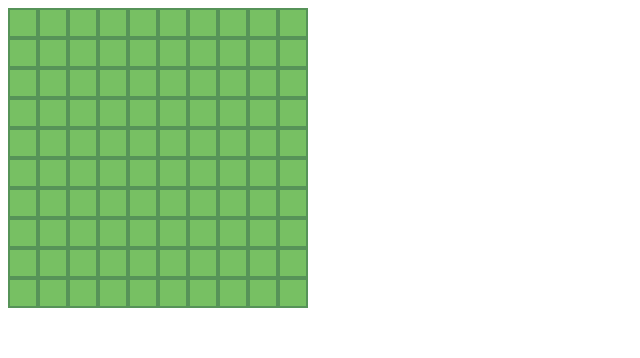
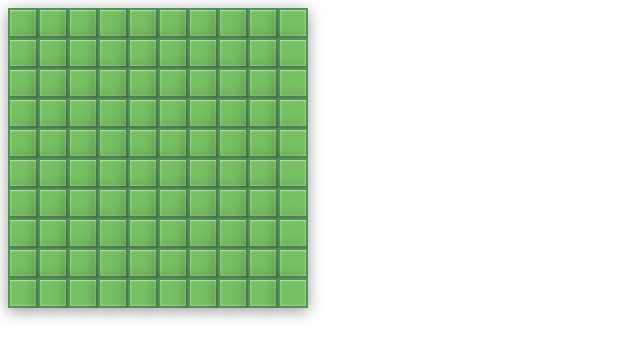
Before and after one commit to andersonmadeira/bombsweeper, a React (Create React App) app: page / in a window 1280 px wide. Shown: the top 358 px of the page, without its empty margins (0-640 px from the left). Built offline with nearby package versions, Linux system fonts and the light colour scheme.

Commit message:
feat: style improvements and revealing empty tiles
- Revealing all empty neighbors for a specific tile if it is empty
- Give some 3d look n feel for the tiles and other style improvements

```diff
--- a/src/App.tsx
+++ b/src/App.tsx
@@ -1,5 +1,5 @@
 import React from 'react'
-import { Grid } from './components/Grid'
+import { Grid } from './components'
 
 export const App: React.FC = () => {
   return <Grid lines={10} columns={10} mines={20} />
--- a/src/components/Grid.tsx
+++ b/src/components/Grid.tsx
@@ -3,6 +3,7 @@ import styled from '@emotion/styled'
 
 import { Tile } from './Tile'
 import { GameStatus } from './types'
+import { buildMineField, getTileCode, getTilesAround } from './utils'
 
 const StyledGrid = styled.div<{ columns: number }>`
   display: grid;
@@ -52,44 +53,55 @@ export interface GridProps {
   mines: number
 }
 
-const probability = (n: number): boolean => !!n && Math.random() <= n
+export const Grid: React.FC<GridProps> = ({ lines, columns, mines }) => {
+  const [gameStatus, setGameStatus] = React.useState<GameStatus>('in_progress')
+  const [minefield, setMinefield] = React.useState<Record<string, number>>({})
+  const [revealedTiles, setRevealedTiles] = React.useState<Record<string, boolean>>({})
 
-const buildMineField = (lines: number, columns: number, mines: number): Record<string, boolean> => {
-  const field: Record<string, boolean> = {}
-  let minesLeft = mines
+  const handleRevealTile = React.useCallback(
+    (line: number, column: number) => {
+      const tileCode = getTileCode(line, column)
+      const newRevealedTiles: Record<string, boolean> = {}
+      const toBeRevealed = [{ line, column }]
 
-  for (let l = 0; l < lines; l++) {
-    for (let c = 0; c < columns; c++) {
-      const tileCode = `${l}-${c}`
-      const hasMine = probability(0.15)
-
-      field[tileCode] = hasMine
-
-      if (hasMine) {
-        minesLeft -= 1
+      if (minefield[tileCode] === -1) {
+        setGameStatus('lost')
       }
 
-      if (minesLeft === 0) {
-        return field
+      while (toBeRevealed.length > 0) {
+        const next = toBeRevealed.pop()
+
+        if (next) {
+          const tileCode = getTileCode(next.line, next.column)
+
+          newRevealedTiles[tileCode] = true
+
+          if (minefield[tileCode] > 0) {
+            continue
+          }
+
+          getTilesAround(next.line, next.column, lines, columns).forEach(pos => {
+            const code = getTileCode(pos.l, pos.c)
+
+            if (!revealedTiles[code] && !newRevealedTiles[code]) {
+              toBeRevealed.push({ line: pos.l, column: pos.c })
+            }
+          })
+        }
       }
-    }
-  }
 
-  return field
-}
-
-export const Grid: React.FC<GridProps> = ({ lines, columns, mines }) => {
-  const [gameStatus, setGameStatus] = React.useState<GameStatus>('in_progress')
-  const [minefield, setMinefield] = React.useState<Record<string, boolean>>({})
+      setRevealedTiles(revealed => ({ ...revealed, ...newRevealedTiles }))
+    },
+    [lines, columns, minefield, revealedTiles],
+  )
 
   React.useEffect(() => {
     if (gameStatus === 'in_progress') {
       const field = buildMineField(lines, columns, mines)
       setMinefield(field)
+      setRevealedTiles({})
     }
   }, [lines, columns, mines, gameStatus])
-
-  const onGameOver = React.useCallback(() => setGameStatus('lost'), [])
 
   return (
     <GameContainer lines={lines} columns={columns}>
@@ -97,22 +109,23 @@ export const Grid: React.FC<GridProps> = ({ lines, columns, mines }) => {
         {[...new Array(lines * columns)].map((_, i) => {
           const line = Math.floor(i / lines)
           const column = i % columns
-          const tileCode = `${line}-${column}`
+          const tileCode = getTileCode(line, column)
+
           return (
             <Tile
               key={tileCode}
-              field={minefield}
               line={line}
               column={column}
-              onGameOver={onGameOver}
-              gameStatus={gameStatus}
+              value={minefield[tileCode]}
+              handleReveal={handleRevealTile}
+              isRevealed={revealedTiles[tileCode] || gameStatus !== 'in_progress'}
             />
           )
         })}
       </StyledGrid>
       {gameStatus !== 'in_progress' && (
         <EndGameInfo>
-          <EndGameEmoji>☠️</EndGameEmoji>
+          <EndGameEmoji>{gameStatus === 'lost' ? '☠️' : '😎'}</EndGameEmoji>
           <RestartButton gameStatus={gameStatus} onClick={() => setGameStatus('in_progress')}>
             Restart
           </RestartButton>
@@ -121,7 +134,3 @@ export const Grid: React.FC<GridProps> = ({ lines, columns, mines }) => {
     </GameContainer>
   )
 }
-
-// bomb => 💣
-// win => 😎
-// loose => ☠️
--- a/src/components/Tile.tsx
+++ b/src/components/Tile.tsx
@@ -1,9 +1,10 @@
 import React from 'react'
 import styled from '@emotion/styled'
 
-import { GameStatus } from './types'
+import { TileType } from './types'
+import { getTileType } from './utils'
 
-const StyledTile = styled.div<{ isRevealed: boolean; hasMine: boolean }>`
+const StyledTile = styled.span<{ isRevealed: boolean; type: TileType }>`
   cursor: pointer;
   user-select: none;
   display: flex;
@@ -11,81 +12,49 @@ const StyledTile = styled.div<{ isRevealed: boolean; hasMine: boolean }>`
   align-items: center;
   width: 26px;
   height: 26px;
-  // temporary, just for debugging purposes
-  background: ${({ isRevealed, hasMine }) => (hasMine && isRevealed ? 'tomato' : '#77C063')};
-  border: 2px solid #569358;
+  background: ${({ isRevealed, type }) =>
+    !isRevealed || type === 'number' ? '#77C063' : type === 'bomb' ? 'tomato' : '#8F6F4F'};
+  border: 2px solid
+    ${({ isRevealed, type }) =>
+      !isRevealed || type === 'number' ? '#569358' : type === 'bomb' ? 'tomato' : '#6C4D36'};
+
+  box-shadow: ${({ isRevealed, type }) =>
+    isRevealed && type === 'empty'
+      ? 'inset 2px 2px 8px #4f372e'
+      : '0px 3px 15px rgba(0, 0, 0, 0.4), inset 0px 1px 0px rgba(255, 255, 255, 0.3), inset 0px 0px 3px rgba(255, 255, 255, 0.5)'};
 
   transition: all 500ms ease-in-out;
 `
 
-const LabelNumber = styled.span`
+const TileLabel = styled.span<{ isRevealed: boolean }>`
   color: #345835;
   font-weight: 700;
   font-size: 18px;
-`
-
-const LabelMine = styled.span`
-  font-size: 15px;
+  visibility: ${({ isRevealed }) => (isRevealed ? 'visible' : 'hidden')};
+  opacity: ${({ isRevealed }) => (isRevealed ? 1 : 0)};
 `
 
 export interface TileProps {
   line: number
   column: number
-  field: Record<string, boolean>
-  onGameOver: () => void
-  gameStatus: GameStatus
+  value: number
+  handleReveal: (line: number, column: number) => void
+  isRevealed: boolean
 }
 
-const searchMines = (line: number, column: number, field: Record<string, boolean>): number => {
-  let count = 0
-
-  if (field[`${line}-${column}`]) {
-    return -1
-  }
-
-  for (let l = line - 1; l <= line + 1; l++) {
-    for (let c = column - 1; c <= column + 1; c++) {
-      if (field[`${l}-${c}`] && (l !== line || c !== column)) {
-        count += 1
-      }
-    }
-  }
-
-  return count
-}
-
-export const Tile: React.FC<TileProps> = ({ line, column, field, onGameOver, gameStatus }) => {
-  const [label, setLabel] = React.useState<JSX.Element>()
-
-  const code = `${line}-${column}`
-
-  const handleClickTile = React.useCallback(() => {
-    const mineCount = searchMines(line, column, field)
-    const tileLabel =
-      mineCount === -1 ? <LabelMine>💣</LabelMine> : <LabelNumber>{mineCount}</LabelNumber>
-
-    if (mineCount === -1) {
-      onGameOver()
-    }
-
-    setLabel(tileLabel)
-  }, [column, line, field, onGameOver])
-
-  React.useEffect(() => {
-    if (gameStatus === 'in_progress') {
-      setLabel(undefined)
-    } else {
-      handleClickTile()
-    }
-  }, [gameStatus, handleClickTile])
+export const Tile: React.FC<TileProps> = ({ line, column, value, handleReveal, isRevealed }) => {
+  const type = getTileType(value)
 
   return (
     <StyledTile
-      hasMine={field[code]}
-      isRevealed={gameStatus !== 'in_progress'}
-      onClick={() => gameStatus === 'in_progress' && handleClickTile()}
+      type={type}
+      isRevealed={isRevealed}
+      onClick={() => handleReveal(line, column)}
+      aria-role="button"
     >
-      {label}
+      <TileLabel isRevealed={isRevealed}>
+        {type === 'bomb' ? '💣' : type === 'number' ? value : ''}
+      </TileLabel>
     </StyledTile>
   )
 }
--- /dev/null
+++ b/src/components/index.ts
@@ -0,0 +1,3 @@
+export * from './Tile'
+export * from './Grid'
+export * from './types'
--- a/src/components/types.ts
+++ b/src/components/types.ts
@@ -1 +1,3 @@
+export type TileType = 'number' | 'empty' | 'bomb' | undefined
+
 export type GameStatus = 'in_progress' | 'lost' | 'won'
--- /dev/null
+++ b/src/components/utils.ts
@@ -0,0 +1,77 @@
+import { TileType } from './types'
+
+export const getTileType = (value: number): TileType =>
+  value === -1 ? 'bomb' : value > 0 ? 'number' : 'empty'
+
+export const getTileCode = (line: number, column: number): string => `${line}-${column}`
+
+export const probability = (n: number): boolean => !!n && Math.random() <= n
+
+export const buildMineField = (
+  lines: number,
+  columns: number,
+  mines: number,
+): Record<string, number> => {
+  const field: Record<string, number> = {}
+  let minesLeft = mines
+
+  for (let l = 0; l < lines; l++) {
+    for (let c = 0; c < columns; c++) {
+      const tileCode = getTileCode(l, c)
+
+      field[tileCode] = 0
+
+      if (minesLeft > 0 && probability(0.15)) {
+        field[tileCode] = -1
+        minesLeft -= 1
+      }
+    }
+  }
+
+  for (let l = 0; l < lines; l++) {
+    for (let c = 0; c < columns; c++) {
+      const tileCode = getTileCode(l, c)
+
+      if (field[tileCode] === -1) {
+        continue
+      }
+
+      field[tileCode] = countMinesAround(l, c, lines, columns, field)
+    }
+  }
+
+  return field
+}
+
+export const countMinesAround = (
+  line: number,
+  column: number,
+  lines: number,
+  columns: number,
+  field: Record<string, number>,
+): number =>
+  getTilesAround(line, column, lines, columns).reduce(
+    (sum, pos) => (field[getTileCode(pos.l, pos.c)] === -1 ? sum + 1 : sum),
+    0,
+  )
+
+export const getTilesAround = (
+  line: number,
+  column: number,
+  lines: number,
+  columns: number,
+): { l: number; c: number }[] => {
+  const tiles = []
+
+  for (let l = line - 1; l <= line + 1; l++) {
+    for (let c = column - 1; c <= column + 1; c++) {
+      if (l < 0 || l >= lines || c < 0 || c >= columns) {
+        continue
+      }
+
+      tiles.push({ l, c })
+    }
+  }
+
+  return tiles
+}
```
